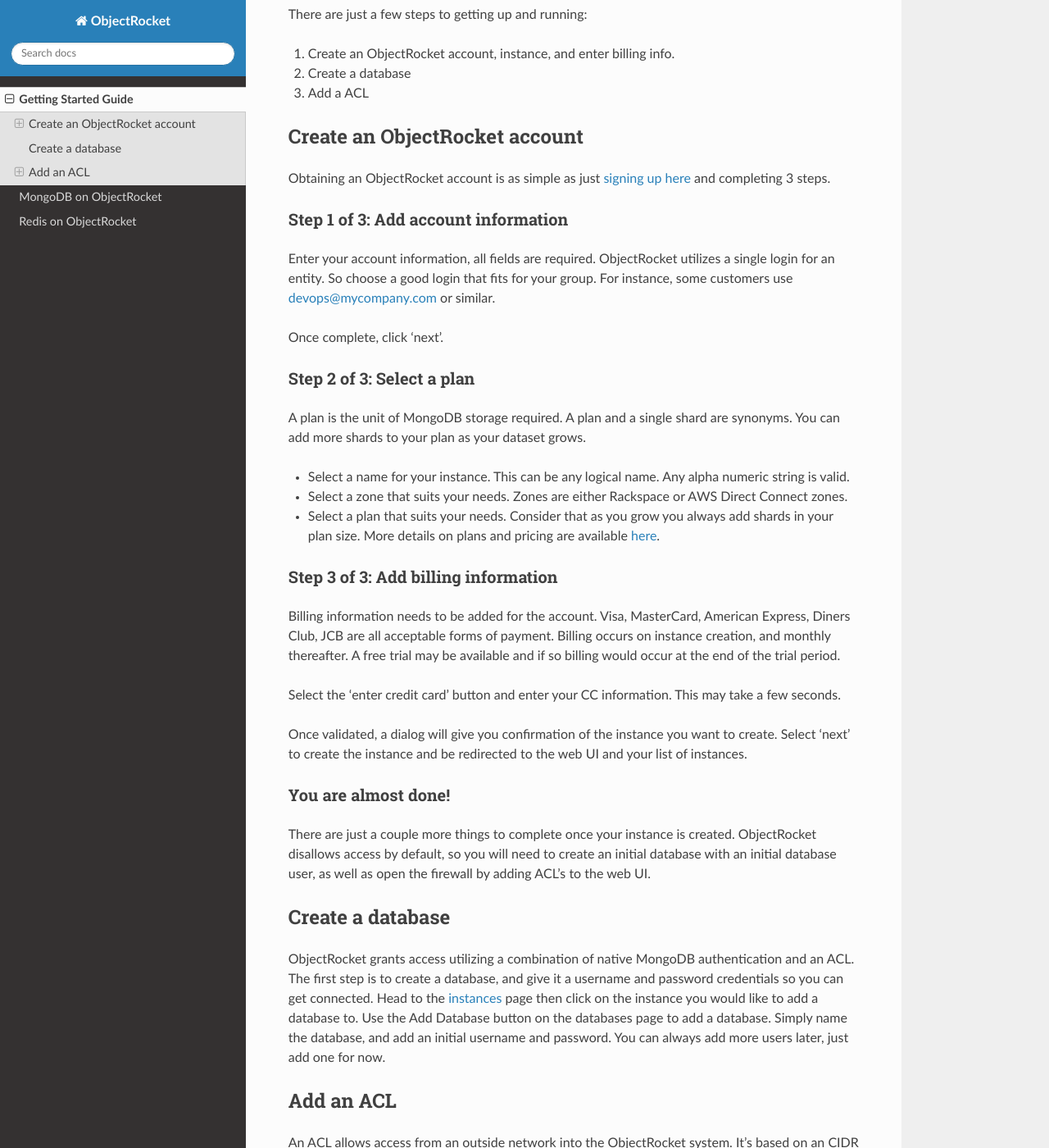
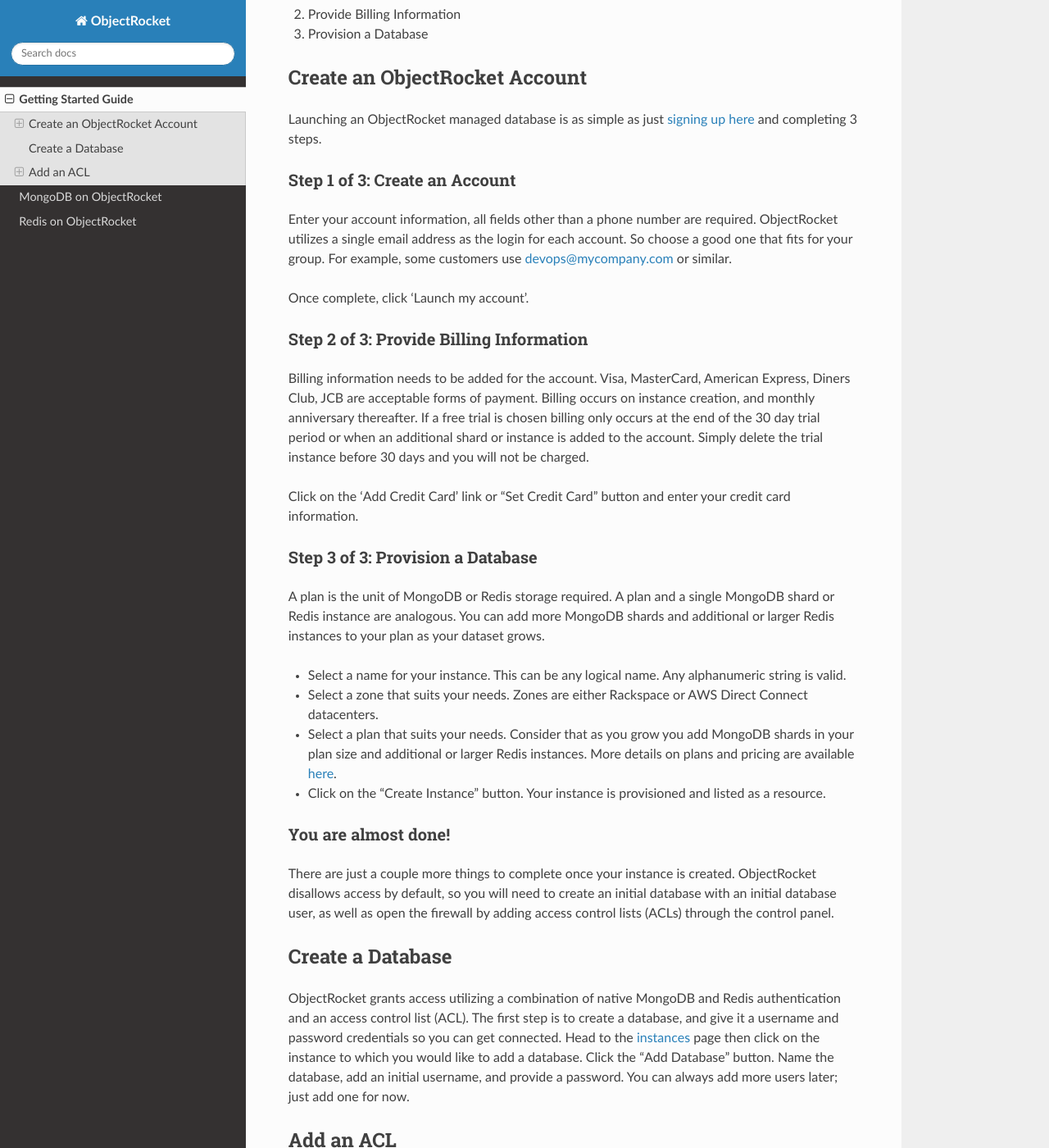
Before and after one commit to zcorleissen/documentation, a Sphinx documentation site: the page built from source/getting_started.rst, in a window 1280 px wide and 1400 px high, scrolled down 250 px. Shown: the whole window at 82% size. Built offline with Sphinx 7.4.7 and the Read the Docs theme 2.0.0, drawn with Linux system fonts in a browser that asks for light colours; some of the changed text lies outside the part shown.

Commit message:
Update getting_started.rst
I've made changes to the Getting Started Guide to accommodate Redis and to create alignment with the current process.  Please let me know if there are any questions.

```diff
--- a/source/getting_started.rst
+++ b/source/getting_started.rst
@@ -1,62 +1,57 @@
 Getting Started Guide
 =====================
 
-This guide is designed to help understand how to get up and running on the ObjectRocket system quickly and easily. There are just a few steps that need to be completed to be up and running with a brand new instance. This guide assumes using the ObjectRocket web interface.
+This guide is designed to get you up and running on the ObjectRocket system quickly and easily. There are just a few steps that need to be completed to launch a brand new instance:
 
-There are just a few steps to getting up and running:
+1. Create an Account
+2. Provide Billing Information
+3. Provision a Database
 
-1. Create an ObjectRocket account, instance, and enter billing info.
-2. Create a database
-3. Add a ACL
-
-Create an ObjectRocket account
+Create an ObjectRocket Account
 ------------------------------
 
-Obtaining an ObjectRocket account is as simple as just `signing up here <https://app.objectrocket.com/sign_up>`_ and completing 3 steps.
+Launching an ObjectRocket managed database is as simple as just `signing up here <https://app.objectrocket.com/sign_up>`_ and completing 3 steps.
 
-Step 1 of 3: Add account information
+Step 1 of 3: Create an Account
 ~~~~~~~~~~~~~~~~~~~~~~~~~~~~~~~~~~~~
 
-Enter your account information, all fields are required.  ObjectRocket utilizes a single login for an entity. So choose a good login that fits for your group.  For instance, some customers use devops@mycompany.com or similar.
+Enter your account information, all fields other than a phone number are required.  ObjectRocket utilizes a single email address as the login for each account. So choose a good one that fits for your group.  For example, some customers use devops@mycompany.com or similar.
 
-Once complete, click 'next'.
+Once complete, click 'Launch my account'.
 
-Step 2 of 3: Select a plan
+Step 2 of 3: Provide Billing Information
 ~~~~~~~~~~~~~~~~~~~~~~~~~~~
 
-A plan is the unit of MongoDB storage required. A plan and a single shard are synonyms.  You can add more shards to your plan as your dataset grows.
+Billing information needs to be added for the account. Visa, MasterCard, American Express, Diners Club, JCB are acceptable forms of payment. Billing occurs on instance creation, and monthly anniversary thereafter.  If a free trial is chosen billing only occurs at the end of the 30 day trial period or when an additional shard or instance is added to the account.  Simply delete the trial instance before 30 days and you will not be charged.
 
-- Select a name for your instance.  This can be any logical name.  Any alpha numeric string is valid.
+Click on the ‘Add Credit Card' link or “Set Credit Card” button and enter your credit card information.
 
-- Select a zone that suits your needs.  Zones are either Rackspace or AWS Direct Connect zones.
-
-- Select a plan that suits your needs.  Consider that as you grow you always add shards in your plan size. More details on plans and pricing are available `here <http://www.objectrocket.com/pricing>`_.
-
-Step 3 of 3: Add billing information
+Step 3 of 3: Provision a Database
 ~~~~~~~~~~~~~~~~~~~~~~~~~~~~~~~~~~~~
 
-Billing information needs to be added for the account. Visa, MasterCard, American Express, Diners Club, JCB are all acceptable forms of payment. Billing occurs on instance creation, and monthly thereafter.  A free trial may be available and if so billing would occur at the end of the trial period.
+A plan is the unit of MongoDB or Redis storage required. A plan and a single MongoDB shard or Redis instance are analogous.  You can add more MongoDB shards and additional or larger Redis instances to your plan as your dataset grows.
 
-Select the 'enter credit card' button and enter your CC information.  This may take a few seconds.
-
-Once validated, a dialog will give you confirmation of the instance you want to create. Select 'next' to create the instance and be redirected to the web UI and your list of instances.
+- Select a name for your instance.  This can be any logical name.  Any alphanumeric string is valid.
+- Select a zone that suits your needs.  Zones are either Rackspace or AWS Direct Connect datacenters.
+- Select a plan that suits your needs.  Consider that as you grow you add MongoDB shards in your plan size and additional or larger Redis instances. More details on plans and pricing are available `here <http://www.objectrocket.com/pricing>`_.
+- Click on the “Create Instance” button.  Your instance is provisioned and listed as a resource.
 
 You are almost done!
 ~~~~~~~~~~~~~~~~~~~~~~~~~~~~~~~~~~~~
 
-There are just a couple more things to complete once your instance is created. ObjectRocket disallows access by default, so you will need to create an initial database with an initial database user, as well as open the firewall by adding ACL's to the web UI.
+There are just a couple more things to complete once your instance is created. ObjectRocket disallows access by default, so you will need to create an initial database with an initial database user, as well as open the firewall by adding access control lists (ACLs) through the control panel.
 
 .. _create-a-database:
 
-Create a database
+Create a Database
 ------------------------------
 
-ObjectRocket grants access utilizing a combination of native MongoDB authentication and an ACL. The first step is to create a database, and give it a username and password credentials so you can get connected. Head to the `instances <https://app.objectrocket.com/instances>`_ page then click on the instance you would like to add a database to. Use the Add Database button on the databases page to add a database. Simply name the database, and add an initial username and password. You can always add more users later, just add one for now.
+ObjectRocket grants access utilizing a combination of native MongoDB and Redis authentication and an access control list (ACL). The first step is to create a database, and give it a username and password credentials so you can get connected. Head to the `instances <https://app.objectrocket.com/instances>`_ page then click on the instance to which you would like to add a database. Click the "Add Database" button. Name the database, add an initial username, and provide a password. You can always add more users later; just add one for now.
 
 Add an ACL
 ------------------------------
 
-An ACL allows access from an outside network into the ObjectRocket system. It's based on an CIDR type IP address mask. ObjectRocket makes it easy to manage your ACL lists. Head to the `instances <https://app.objectrocket.com/instances>`_ page then click on the instance you would like to add a ACL to. Select the ACL tab, and the add ACL button. ACL's are granted to an instance, so they allow access to every database in that instance. Enter the IP address of your client, and a brief description. The description just helps you keep track of what rules you have already created easily. If you don't know the address of your client, appserver, or webserver you can get it's address using this technique:
+An ACL allows access from an outside network into the ObjectRocket system. It's based on an CIDR type IP address mask. ObjectRocket makes it easy to manage your ACL lists. Head to the `instances <https://app.objectrocket.com/instances>`_ page then click on the instance you would like to which you would like to add an ACL to. Select the ACL tab, and the add ACL button. ACL's are granted to an instance, so they allow access to every database in that instance. Enter the IP address of your client, and a brief description. The description just helps you keep track of what rules you have already created easily. If you don't know the address of your client, appserver, or webserver you can get it's address using this technique:
 
 .. code-block:: bash
 
```
Also changed, not shown: other parts of source/getting_started.rst (+4 -4 lines).
